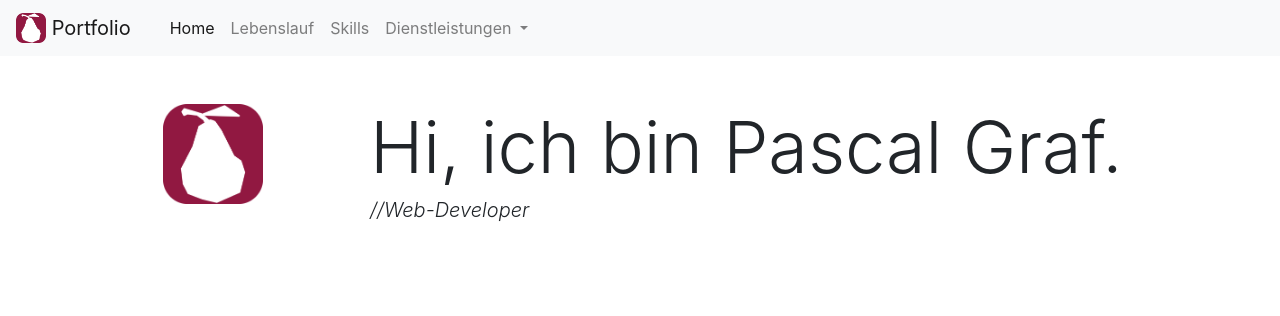
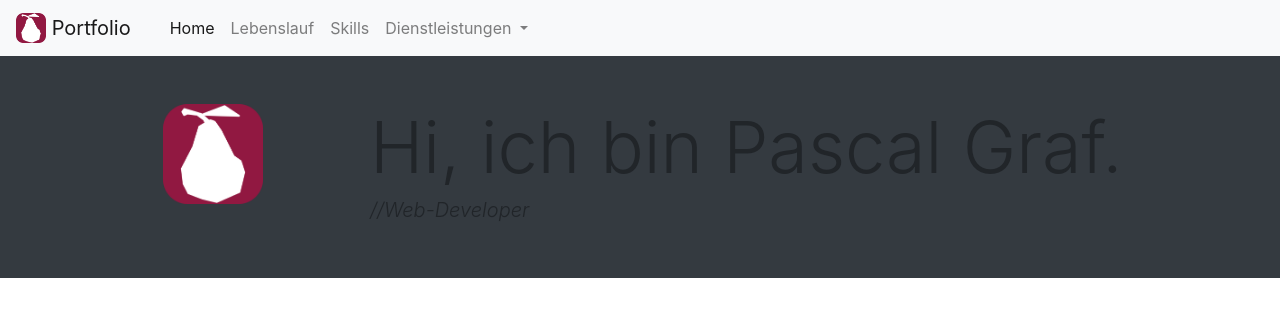
Before and after one commit to passig1312/daswars.github.io, a plain HTML site: page index.html in a window 1280 px wide. Drawn offline with nearby package versions, Linux system fonts and the light colour scheme.

Commit message:
Update index.html

```diff
--- a/index.html
+++ b/index.html
@@ -50,7 +50,7 @@
 </div>
   </nav>
 
-<div class="container-fluid bg-main py-5">
+<div class="container-fluid bg-dark py-5">
   <div class="container">
     <div class="row">
       <div class="col-12 col-md-3 mb-3 text-center">
```
